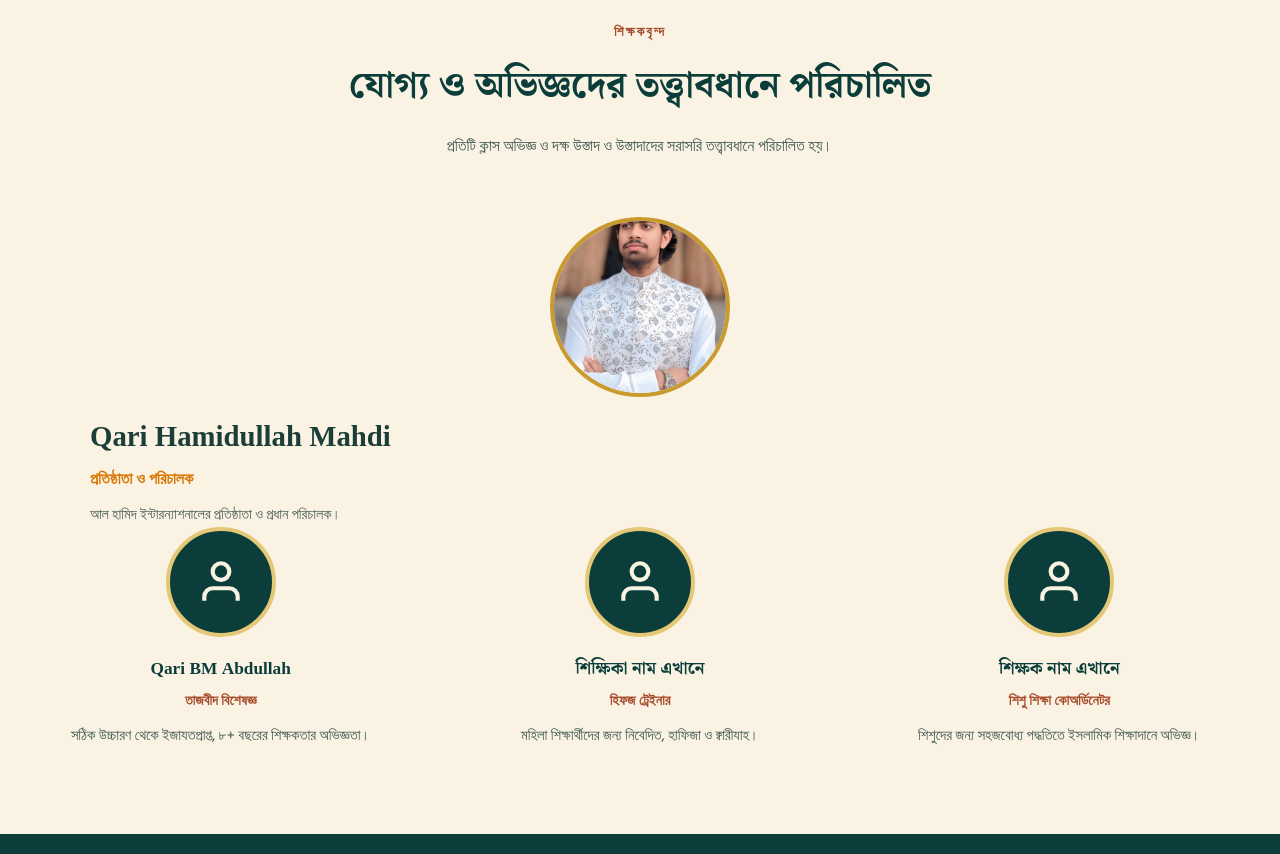
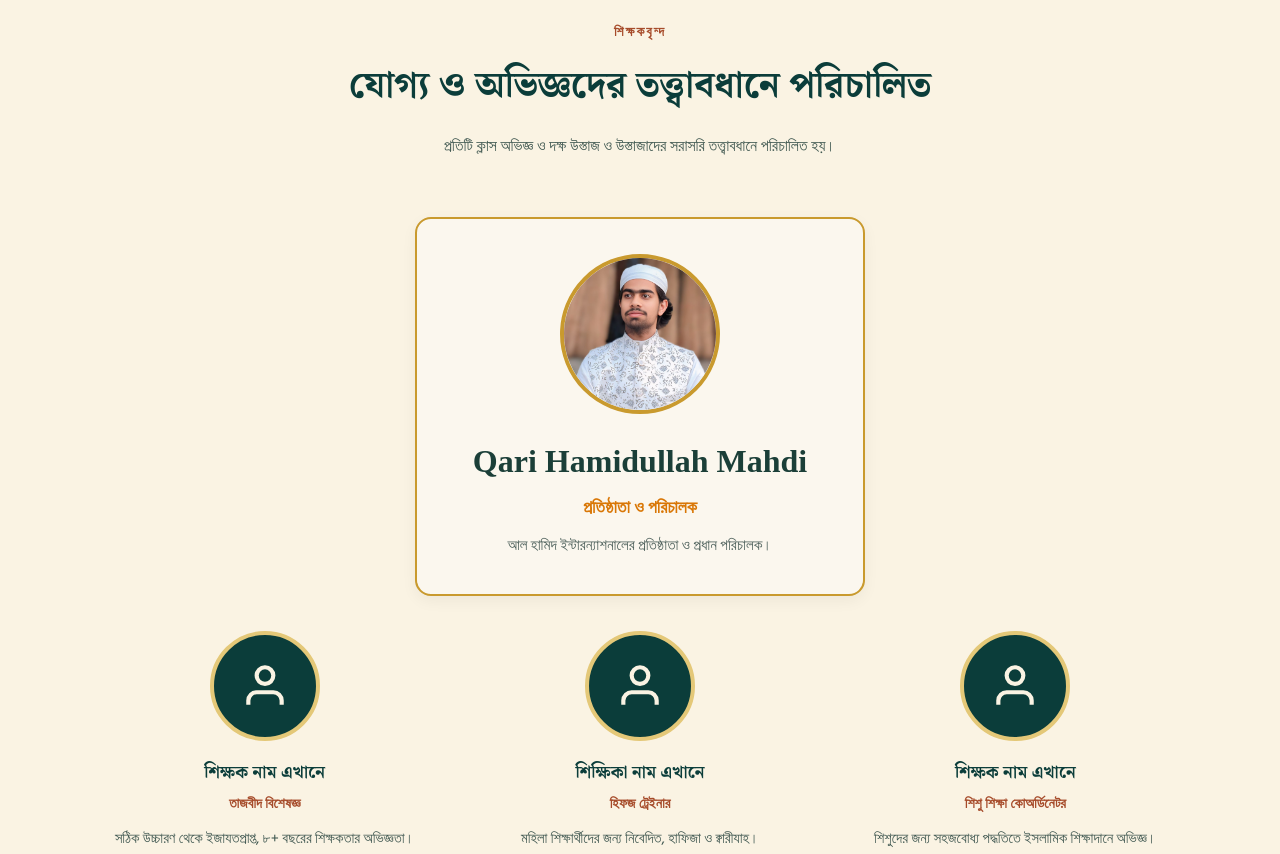
Before and after one commit to alhamidinternational/Al-Hamid_International, a plain HTML site: page index.html in a window 1280 px wide. Shown: the part 2720-3574 px from the top of the page. Drawn offline with Linux system fonts and the light colour scheme.

Commit message:
Update founder card and teacher details in HTML

```diff
--- a/index.html
+++ b/index.html
@@ -328,17 +328,17 @@
     <div class="section-head">
       <span class="tag">শিক্ষকবৃন্দ</span>
       <h2>যোগ্য ও অভিজ্ঞদের তত্ত্বাবধানে পরিচালিত</h2>
-      <p>প্রতিটি ক্লাস অভিজ্ঞ ও দক্ষ উস্তাদ ও উস্তাদাদের সরাসরি তত্ত্বাবধানে পরিচালিত হয়।</p>
+      <p>প্রতিটি ক্লাস অভিজ্ঞ ও দক্ষ উস্তাজ ও উস্তাজাদের সরাসরি তত্ত্বাবধানে পরিচালিত হয়।</p>
     </div>
 
-    <!-- ১. প্রতিষ্ঠাতা কার্ড (সবার ওপরে বড় ও বিশেষ ডিজাইন) -->
-    <div style="margin-bottom: 15px; text-align: center;">
-  <img src="founder.jpg" alt="Founder" style="width: 180px; height: 180px; border-radius: 50%; object-fit: cover; object-position: center; border: 4px solid var(--gold); display: block; margin: 0 auto;">
-</div>
-
-      <h3 style="font-family: 'Cormorant Garamond', serif; font-size: 1.8rem; color: #1b3f38; margin-bottom: 5px;">Qari Hamidullah Mahdi</h3>
-      <p style="color: #d97706; font-weight: bold; margin-bottom: 10px;">প্রতিষ্ঠাতা ও পরিচালক</p>
-      <p style="color: #4a5d58; font-size: 0.9rem;">আল হামিদ ইন্টারন্যাশনালের প্রতিষ্ঠাতা ও প্রধান পরিচালক।</p>
+    <!-- ১. প্রতিষ্ঠাতা কার্ড (বক্স ও কপাল ঠিক করার কোডসহ) -->
+    <div class="founder-card" style="background: var(--bg-card, #fbf7ee); border: 2px solid var(--gold); border-radius: 16px; padding: 35px 20px; max-width: 450px; margin: 0 auto 35px auto; text-align: center; box-shadow: 0 5px 15px rgba(0,0,0,0.05);">
+      <div style="margin-bottom: 20px; text-align: center;">
+        <img src="founder.jpg" alt="Founder" style="width: 160px; height: 160px; border-radius: 50%; object-fit: cover; object-position: center 20%; border: 4px solid var(--gold); display: block; margin: 0 auto;">
+      </div>
+      <h3 style="font-family: 'Cormorant Garamond', serif; font-size: 2rem; color: #1b3f38; margin-bottom: 5px;">Qari Hamidullah Mahdi</h3>
+      <p style="color: #d97706; font-weight: bold; font-size: 1.1rem; margin-bottom: 10px;">প্রতিষ্ঠাতা ও পরিচালক</p>
+      <p style="color: #4a5d58; font-size: 0.95rem;">আল হামিদ ইন্টারন্যাশনালের প্রতিষ্ঠাতা ও প্রধান পরিচালক।</p>
     </div>
 
     <!-- ২. অন্যান্য শিক্ষকদের কার্ড (নিচের সারিতে) -->
@@ -347,7 +347,7 @@
       <!-- শিক্ষক ১ -->
       <div class="teacher-card">
         <div class="avatar"><svg viewBox="0 0 24 24" fill="none" stroke="currentColor" stroke-width="2"><path d="M20 21v-2a4 4 0 0 0-4-4H8a4 4 0 0 0-4 4v2"></path><circle cx="12" cy="7" r="4"></circle></svg></div>
-        <h3>Qari BM Abdullah</h3>
+        <h3>শিক্ষক নাম এখানে</h3>
         <span class="role">তাজবীদ বিশেষজ্ঞ</span>
         <p>সঠিক উচ্চারণ থেকে ইজাযতপ্রাপ্ত, ৮+ বছরের শিক্ষকতার অভিজ্ঞতা।</p>
       </div>
```
